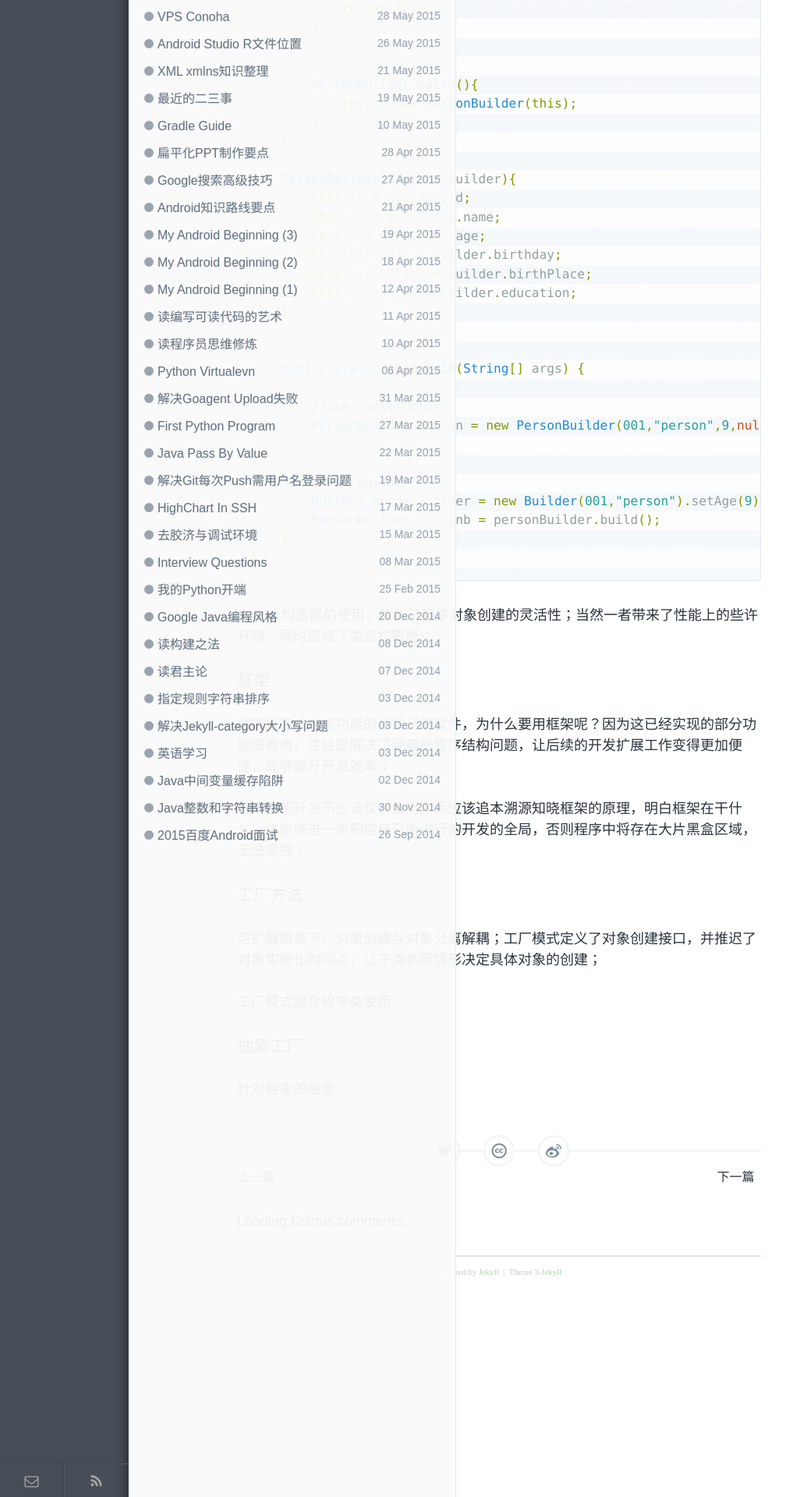
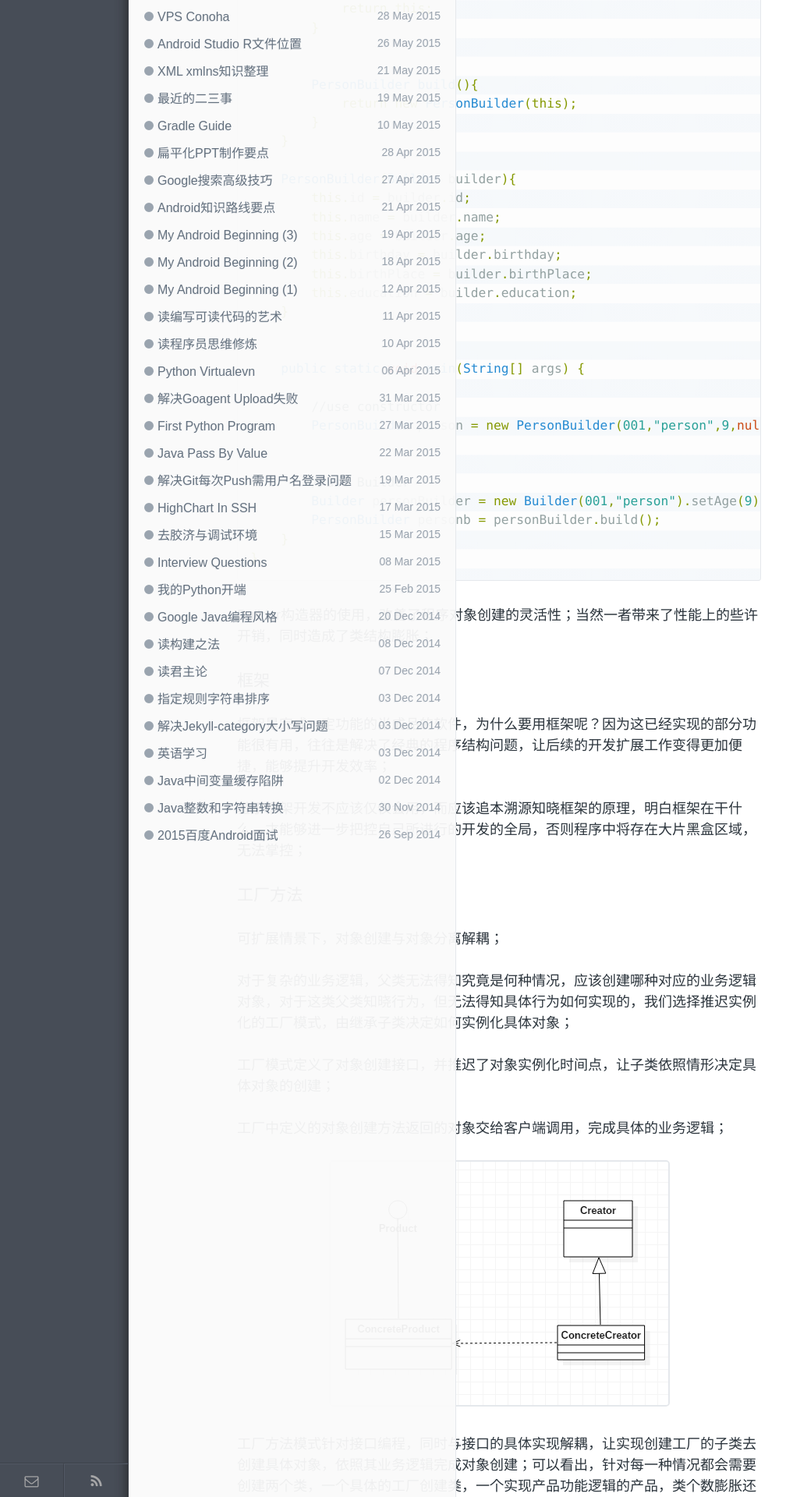
Before and after one commit to enlipan/enlipan.github.io, a Jekyll site: the page built from _posts/2016-01-25-java-patterns-factory.md, in a window 1280 px wide. Shown: the part 3080-5000 px from the top of the page at 78% size, without its empty margins (0-1008 px from the left). Built offline with Jekyll 4.4.1, drawn with Linux system fonts in a browser that asks for light colours; comment, search, counter and statistics services are not loaded; some of the changed text lies outside the part shown.

Commit message:
modify pages java patterns factory

```diff
--- a/_posts/2016-01-25-java-patterns-factory.md
+++ b/_posts/2016-01-25-java-patterns-factory.md
@@ -167,12 +167,80 @@
 
 
 
-可扩展情景下，对象创建与对象分离解耦；工厂模式定义了对象创建接口，并推迟了对象实例化时间点，让子类依照情形决定具体对象的创建；
+可扩展情景下，对象创建与对象分离解耦；
+
+对于复杂的业务逻辑，父类无法得知究竟是何种情况，应该创建哪种对应的业务逻辑对象，对于这类父类知晓行为，但无法得知具体行为如何实现的，我们选择推迟实例化的工厂模式，由继承子类决定如何实例化具体对象；
+
+工厂模式定义了对象创建接口，并推迟了对象实例化时间点，让子类依照情形决定具体对象的创建；
+
+工厂中定义的对象创建方法返回的对象交给客户端调用，完成具体的业务逻辑；
 
 
+{:.center}
+![foctorymethod pattern](/assets/img/20160126/foctorymethod.PNG)
 
-工厂模式混合枚举类使用：
+工厂方法模式针对接口编程，同时与接口的具体实现解耦，让实现创建工厂的子类去创建具体对象，依照其业务逻辑完成对象创建；可以看出，针对每一种情况都会需要创建两个类，一个具体的工厂创建类，一个实现产品功能逻辑的产品，类个数膨胀还是比较厉害的；
 
+
+{% highlight java%}
+
+public class FactoryMethod {
+
+
+    public static void main(String[] args) {
+        new ConcreteCreator().createProduct().doSomeThing();
+    }
+
+
+    abstract static class Creator {
+
+        void doSomeThing() {
+            createProduct().doSomeThing();
+        }
+
+        abstract Product createProduct();
+
+    }
+
+
+    interface Product {
+
+        void doSomeThing();
+
+    }
+
+    static class LightProduct implements Product {
+
+        @Override
+        public void doSomeThing() {
+            System.out.printf("light");
+        }
+    }
+
+
+    static class ConcreteCreator extends Creator {
+
+        @Override
+        Product createProduct() {
+            return new LightProduct();
+        }
+    }
+}
+
+{% endhighlight %}
+
+为什么这种模式叫工厂方法模式呢？因为实际上类的创建并没有交给客户端也就是调用者，对象的创建大部分情况还是在具体的工厂子类中完成具体实例的创建，也就是类的创建方法还是给自己写的，而不交给外部控制，通过自身的一个方法完成了具体实例对象的选择与创建
+
+
+工厂方法模式在本质上依旧与简单工厂一样是选择了已经设定好的具体的 实例对象创建，与之不同的是 简单工厂全部耦合在一起，而工厂方法模式却将抽象与具体分离开了，进一步提升了灵活性；
+
+其实可以看出，如果把创建的子类合并成一个创建类，根据创建参数去创建对象实例，工厂方法就退化成了简单工厂；
+
+
+**事实上，工厂模式的参数控制可以利用枚举来限制，但是考虑到枚举的浪费，在Android编程中需要慎重使用，用静态变量代替枚举节约内存；**
+
+
+IOC依赖注入：完成属性注入，从直接主动的创建对象，变为了由容器创建对象之后，将属性注入到所需要的对象之中，解除了二者的耦合；也就是要依赖抽象，而不针对具体，进一步表诉就是说，高层次抽象组件不能反过来依赖底层对象实例；
 
 
 
```
Also changed, not shown: _posts/2016-01-20-java-about-sort-num.md (+6 -0 lines), assets/img/20160126/foctorymethod.PNG (added).
